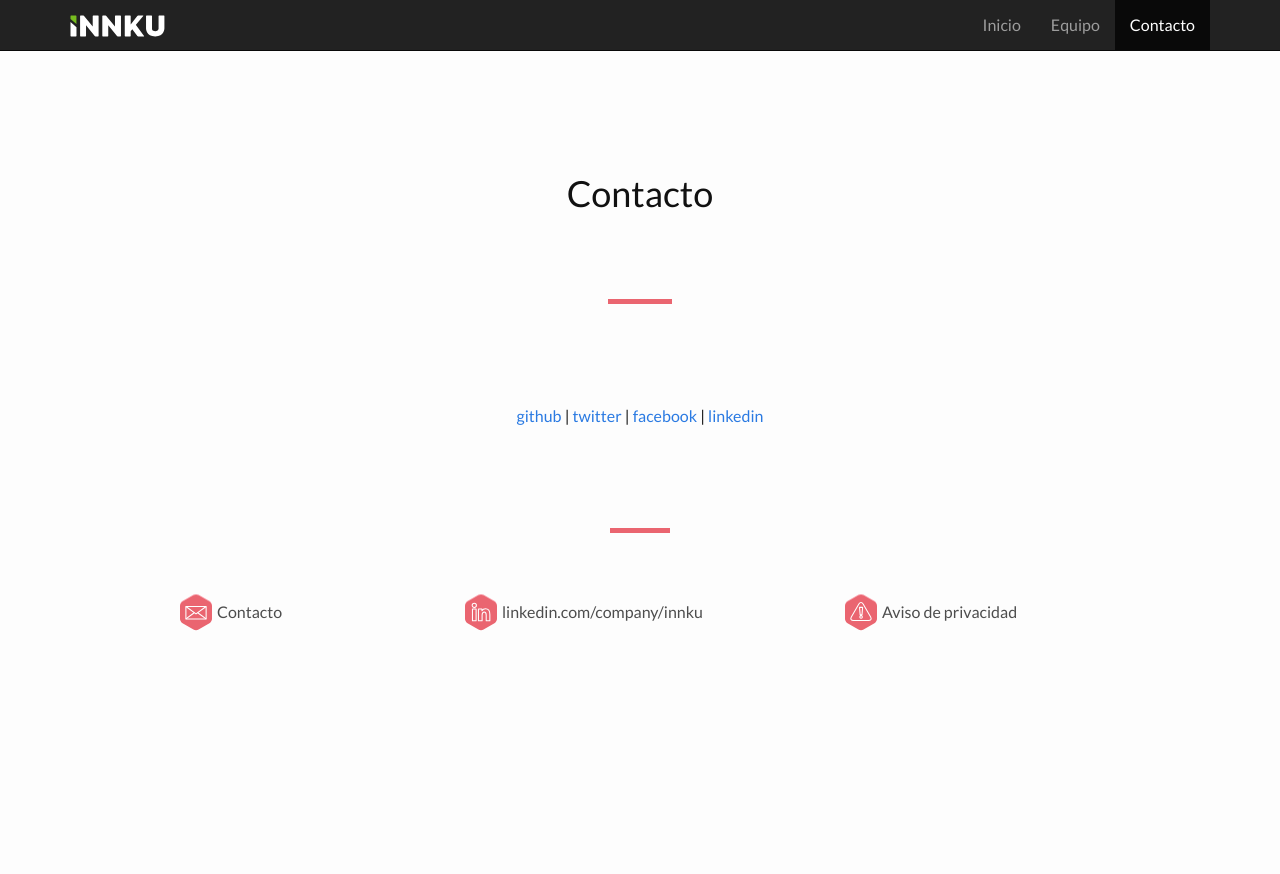
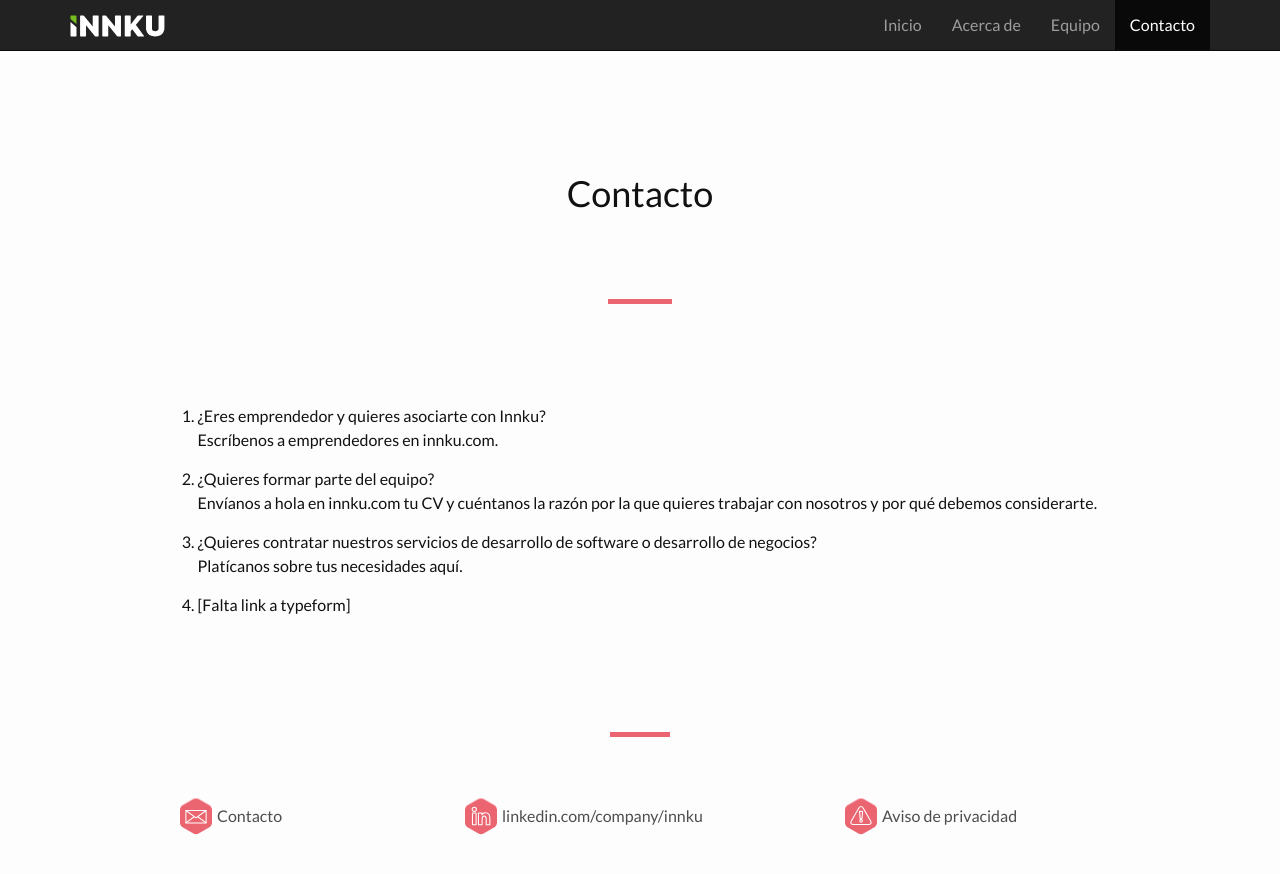
Before and after one commit to innku/innku-2018, a Jekyll site: the page built from contacto.html, in a window 1280 px wide and 956 px high. Shown: the top 874 px of the window. Built offline with Jekyll 4.4.1, drawn with Linux system fonts in a browser that asks for light colours; nearby versions of some CDN libraries.

Commit message:
Contenido para Acerca de y Contacto

```diff
--- a/_data/about_innku/about.yml
+++ /dev/null
@@ -1,3 +0,0 @@
-- title: Acerca de INNKU
-  column_one: At vero eos et accusamus et iusto odio dignissimos ducimus qui blanditiis praesentium voluptatum deleniti atque corrupti quos dolores et quas molestias excepturi sint occaecati cupiditate non provident, similique sunt in culpa qui officia deserunt mollitia animi, id est laborum et dolorum fuga. Et harum quidem rerum facilis est et expedita distinctio. Nam libero tempore, cum soluta nobis est eligendi optio cumque nihil impedit quo minus id quod maxime placeat facere possimus, omnis voluptas assumenda est, omnis dolor repellendus. Temporibus autem quibusdam et aut officiis debitis aut rerum necessitatibus saepe eveniet ut et voluptates repudiandae sint et molestiae non recusandae. Itaque earum rerum hic tenetur a sapiente delectus, ut aut reiciendis voluptatibus maiores alias consequatur aut perferendis doloribus asperiores repellat.
-  column_two: Lorem ipsum dolor sit amet, consectetur adipiscing elit, sed do eiusmod tempor incididunt ut labore et dolore magna aliqua. Ut enim Lorem ipsum dolor sit amet, consectetur adipiscing elit, sed do eiusmod tempor incididunt ut labore et dolore magna aliqua. Ut enim Lorem ipsum dolor sit amet, consectetur adipiscing elit, sed do eiusmod tempor incididunt ut labore et dolore magna aliqua. Ut enim
--- a/_data/contact/contact.yml
+++ /dev/null
@@ -1,2 +0,0 @@
-- title: Contacto
-  description: At vero eos et accusamus et iusto odio dignissimos ducimus qui blanditiis praesentium voluptatum deleniti atque corrupti quos dolores et quas molestias excepturi sint occaecati cupiditate non provident, similique sunt in culpa qui officia deserunt mollitia animi, id est laborum et dolorum fuga.
--- a/_includes/header.html
+++ b/_includes/header.html
@@ -12,7 +12,7 @@
     <div id="navbar" class="collapse navbar-collapse">
       <ul class="nav navbar-nav navbar-aling">
         <li class="{% if page.url == '/index.html' %}active{% endif%}"><a href="{{site.baseurl}}/">Inicio</a></li>
-        <!-- li class="{% if page.url == '/about.html' %}active{% endif%}"><a href="{{site.baseurl}}/about.html" target="_self">Acerca de</a></li -->
+        <li class="{% if page.url == '/acerca-de.html' %}active{% endif%}"><a href="{{site.baseurl}}/acerca-de.html" target="_self">Acerca de</a></li -->
         <li class="{% if page.url == '/equipo.html' %}active{% endif%}"><a href="{{site.baseurl}}/equipo.html" target="_self">Equipo</a></li>
         <!-- li class="{% if page.url == '/blog.html' %}active{% endif%}"><a href="{{site.baseurl}}/blog.html" target="_self">Blog</a></li -->
         <li class="{% if page.url == '/contacto.html' %}active{% endif%}"><a href="{{site.baseurl}}/contacto.html" target="_self">Contacto</a></li>
--- a/contacto.html
+++ b/contacto.html
@@ -7,9 +7,7 @@ keywords:
 
 <div class="row innku-section-title">
   <div class="col-lg-12">
-    {% for contact in site.data.contact.contact %}
-    <h1>{{ contact.title }}</h1>
-    {% endfor %}
+    <h1>Contacto</h1>
   </div>
 
   <div class="col-lg-offset-5 col-lg-2 col-md-offset-5 col-md-2 col-sm-offset-5 col-sm-2 col-xs-offset-4 col-xs-4">
@@ -20,18 +18,13 @@ keywords:
   </div>
 </div>
 
-<section class="innku-section-contact">
-<div class="row contact">
-  <div class="col-lg-8 col-lg-offset-2">
-    <div class="redes text-center">
-      <a href="https://github.com/innku">github</a>
-      <span class="divider"> | </span>
-      <a href="https://twitter.com/innku">twitter</a>
-      <span class="divider"> | </span>
-      <a href="https://www.facebook.com/innku/">facebook</a>
-      <span class="divider"> | </span>
-      <a href="https://www.linkedin.com/company/innku">linkedin</a>
-    </div>
+<section class="row">
+  <div class="col-md-offset-1 col-md-10">
+    <ol>
+      <li><p>¿Eres emprendedor y quieres asociarte con Innku?<br />Escríbenos a emprendedores en innku.com.</p></li>
+      <li><p>¿Quieres formar parte del equipo?<br />Envíanos a hola en innku.com tu CV y cuéntanos la razón por la que quieres trabajar con nosotros y por qué debemos considerarte.</p></li>
+      <li><p>¿Quieres contratar nuestros servicios de desarrollo de software o desarrollo de negocios?<br />Platícanos sobre tus necesidades aquí.</p></li>
+      <li><p>[Falta link a typeform]</p></li>
+    </ol>
   </div>
-</div>
 </section>
--- a/index.html
+++ b/index.html
@@ -33,7 +33,7 @@ id: Home
           <div class="innku-index-project-info">
             <div class="col-md-offset-1 col-md-10">
               <img src="{{ pro.logo }}" alt="{{ pro.name }}" />
-              <p>{{ pro.description }}</p>
+              {{ pro.description }}
               {% if pro.btn-txt-1 %}
                 <a href="{{ pro.btn-url-1 }}" class="btn btn-innku" role="button" target="_blank">{{ pro.btn-txt-1 }}</a>
               {% endif %}
--- a/privacidad.html
+++ b/privacidad.html
@@ -19,8 +19,7 @@ keywords:
   </div>
 </div>
 
-<section class="">
-  <div class="row">
+<section class="row">
   <div class="col-md-offset-1 col-md-10">
     <p>El sitio y aplicaciones de INNKU son propiedad de INNKU SOLUTIONS SA DE CV, quien de conformidad con lo dispuesto en la Ley Federal de Protección de Datos Personales en Posesión de los Particulares, vigente en la República Mexicana hace de tu conocimiento lo siguiente:</p>
     <ol>
@@ -40,5 +39,4 @@ keywords:
       <li><p>No obstante que INNKU SOLUTIONS SA DE CV utiliza la tecnología más avanzada para salvaguardar los datos que nos envías, existe la probabilidad de que pueda haber un defecto en la programación de las aplicaciones que utilizamos, que permita el acceso forzado a la información. Aún y cuando esta situación se llegara a dar, tus datos están protegidos mediante procesos de cifrado avanzado que hacen imposible la recuperación útil de la información por un tercero ajeno a INNKU SOLUTIONS SA DE CV.</p></li>
     </ol>
   </div>
-  </div>
 </section>
```
Also changed, not shown: _data/projects/aventones.yml (deleted, +0 -8 lines), _data/projects/briq.yml (deleted, +0 -7 lines), _data/projects/disculpe_doctor.yml (deleted, +0 -9 lines), _data/projects/lunch-break.yml (deleted, +0 -7 lines), _data/projects/projects.yml (+14 -12 lines), _data/projects/reserbus.yml (deleted, +0 -9 lines), _data/projects/rides.yml (deleted, +0 -9 lines), _data/projects/rutanet.yml (deleted, +0 -7 lines), acerca-de.html (+3 -8 lines). Lines whose indentation alone changed are shown as unchanged.
